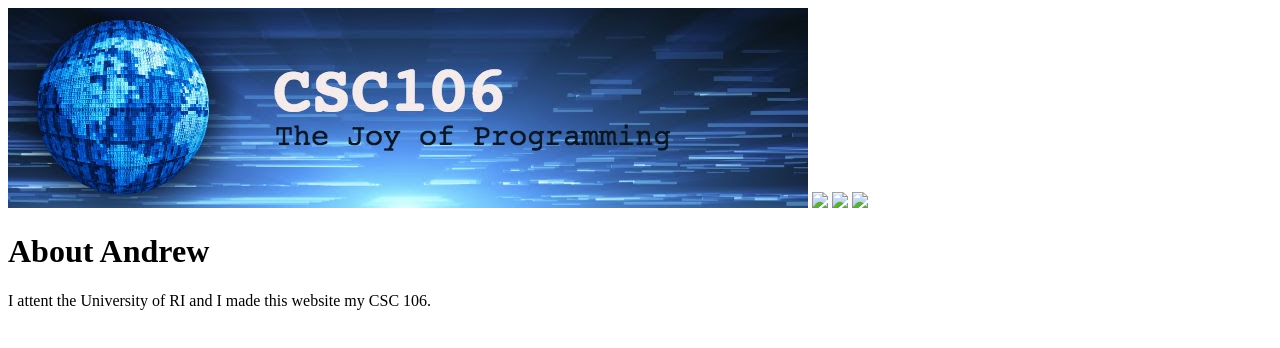
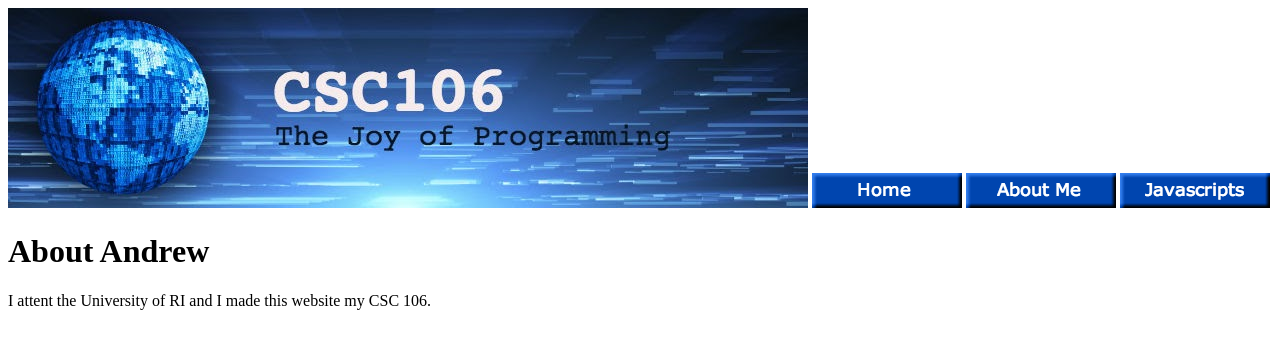
Before and after one commit to andrewmendes44/andrewmendes44.github.io, a plain HTML site: page about.html in a window 1280 px wide. Drawn offline with Linux system fonts and the light colour scheme.

Commit message:
Update about.html

```diff
--- a/about.html
+++ b/about.html
@@ -6,9 +6,9 @@
     </head>
     <body>
         <img src="https://andrewmendes44.github.io/csc106_banner.jpeg">
-        <img src="homeBar.jpeg">
-        <img src="aboutmeBar.jpeg">
-        <img src="javaBar.jpeg">
+        <img src="homeBar.png">
+        <img src="aboutmeBar.png">
+        <img src="javaBar.png">
         <h1> About Andrew </h1>
             <p>I attent the University of RI and I made this website my CSC 106.</p>
 
```
